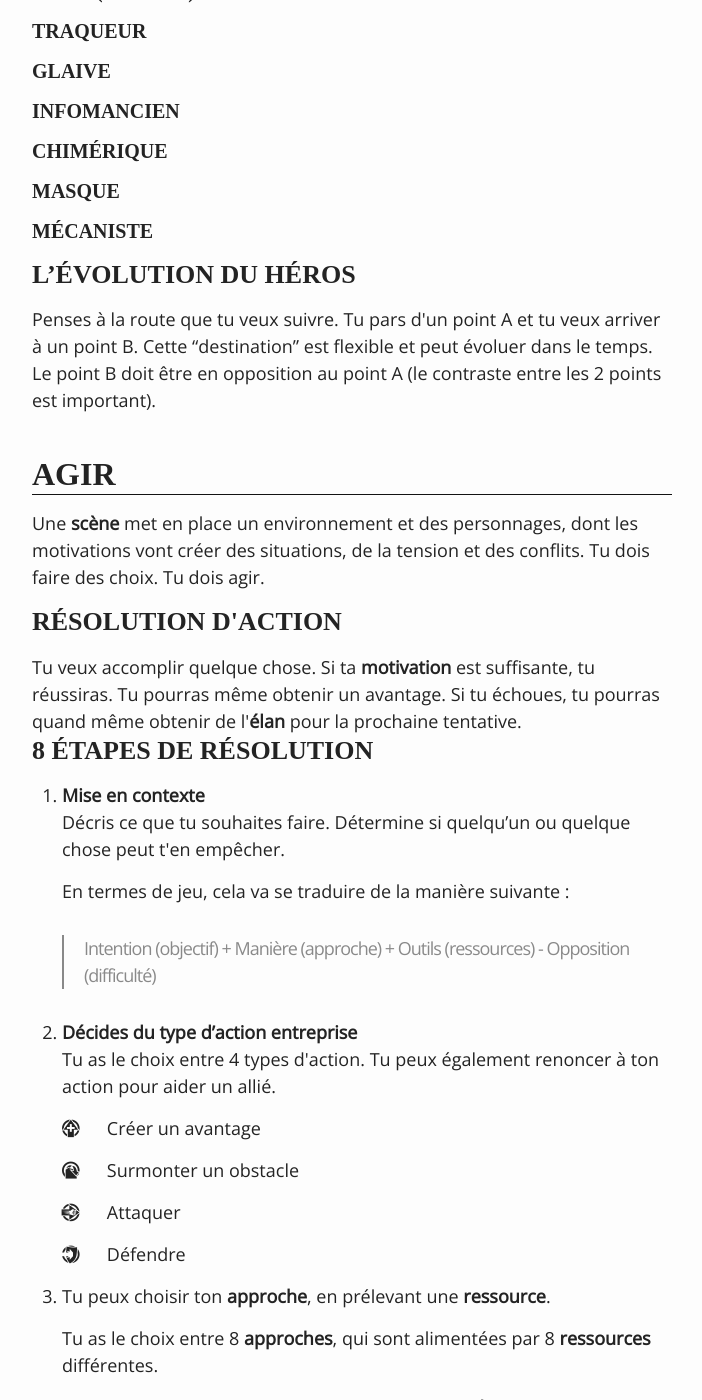
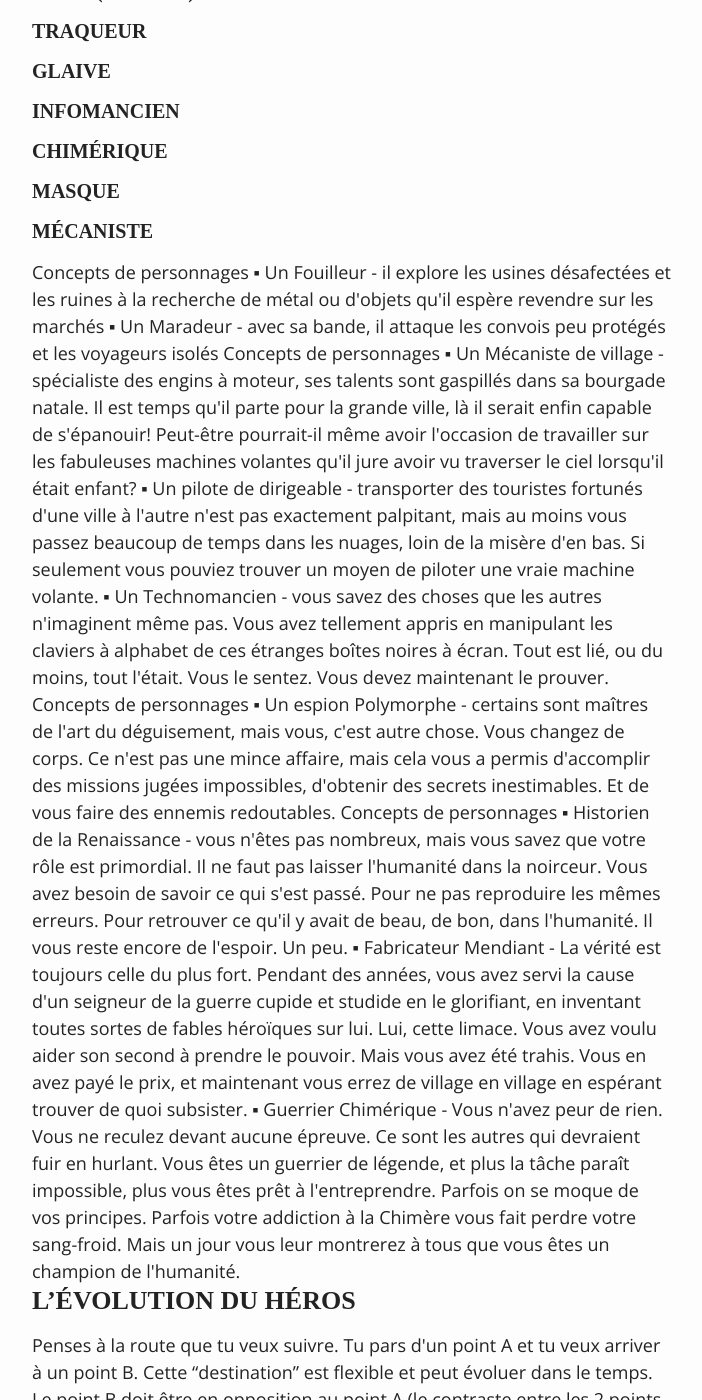
Before and after one commit to camauger/locquemare, a Jekyll site: the page built from regles.html, in a window 1280 px wide and 1400 px high, scrolled down 1900 px. Shown: the whole window, without its empty margins (288-990 px from the left). Built offline with Jekyll 4.4.1, drawn with Linux system fonts in a browser that asks for light colours; some web fonts are replaced.

```diff
--- a/regles.html
+++ b/regles.html
@@ -68,8 +68,19 @@ permalink: regles
       <h4>Chimérique</h4>
       <h4>Masque</h4>
       <h4>Mécaniste</h4>
-
-
+      Concepts de personnages
+      	▪	Un Fouilleur - il explore les usines désafectées et les ruines à la recherche de métal ou d'objets qu'il espère revendre sur les marchés
+      	▪	Un Maradeur - avec sa bande, il attaque les convois peu protégés et les voyageurs isolés
+        Concepts de personnages
+        	▪	Un Mécaniste de village - spécialiste des engins à moteur, ses talents sont gaspillés dans sa bourgade natale. Il est temps qu'il parte pour la grande ville, là il serait enfin capable de s'épanouir! Peut-être pourrait-il même avoir l'occasion de travailler sur les fabuleuses machines volantes qu'il jure avoir vu traverser le ciel lorsqu'il était enfant?
+        	▪	Un pilote de dirigeable - transporter des touristes fortunés d'une ville à l'autre n'est pas exactement palpitant, mais au moins vous passez beaucoup de temps dans les nuages, loin de la misère d'en bas. Si seulement vous pouviez trouver un moyen de piloter une vraie machine volante.
+        	▪	Un Technomancien - vous savez des choses que les autres n'imaginent même pas. Vous avez tellement appris en manipulant les claviers à alphabet de ces étranges boîtes noires à écran. Tout est lié, ou du moins, tout l'était. Vous le sentez. Vous devez maintenant le prouver.
+          Concepts de personnages
+          	▪	Un espion Polymorphe - certains sont maîtres de l'art du déguisement, mais vous, c'est autre chose. Vous changez de corps. Ce n'est pas une mince affaire, mais cela vous a permis d'accomplir des missions jugées impossibles, d'obtenir des secrets inestimables. Et de vous faire des ennemis redoutables.
+            Concepts de personnages
+  	▪	Historien de la Renaissance - vous n'êtes pas nombreux, mais vous savez que votre rôle est primordial. Il ne faut pas laisser l'humanité dans la noirceur. Vous avez besoin de savoir ce qui s'est passé. Pour ne pas reproduire les mêmes erreurs. Pour retrouver ce qu'il y avait de beau, de bon, dans l'humanité. Il vous reste encore de l'espoir. Un peu.
+  	▪	Fabricateur Mendiant - La vérité est toujours celle du plus fort. Pendant des années, vous avez servi la cause d'un seigneur de la guerre cupide et studide en le glorifiant, en inventant toutes sortes de fables héroïques sur lui. Lui, cette limace. Vous avez voulu aider son second à prendre le pouvoir. Mais vous avez été trahis. Vous en avez payé le prix, et maintenant vous errez de village en village en espérant trouver de quoi subsister.
+  	▪	Guerrier Chimérique - Vous n'avez peur de rien. Vous ne reculez devant aucune épreuve. Ce sont les autres qui devraient fuir en hurlant. Vous êtes un guerrier de légende, et plus la tâche paraît impossible, plus vous êtes prêt à l'entreprendre. Parfois on se moque de vos principes. Parfois votre addiction à la Chimère vous fait perdre votre sang-froid. Mais un jour vous leur montrerez à tous que vous êtes un champion de l'humanité.
       <h3>L’évolution du héros</h3>
 
       <p>Penses à la route que tu veux suivre. Tu pars d'un point A et tu veux arriver à un point B. Cette “destination” est flexible et peut évoluer dans le temps. Le point B doit être en opposition au point A (le contraste entre les 2 points est
```
Also changed, not shown: introduction.html (+16 -3 lines).
